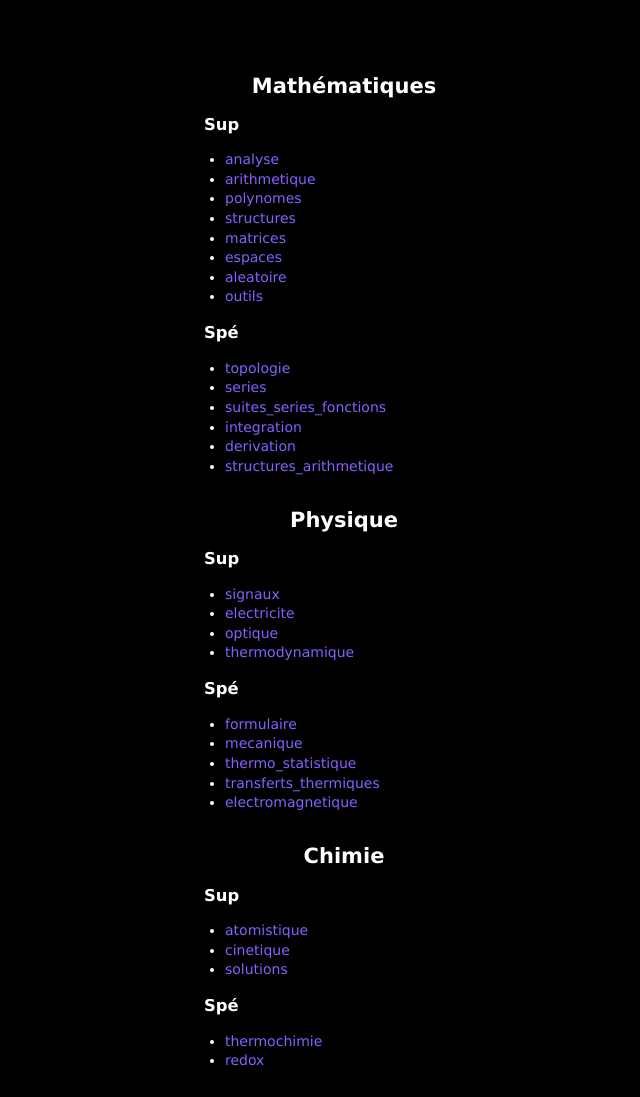
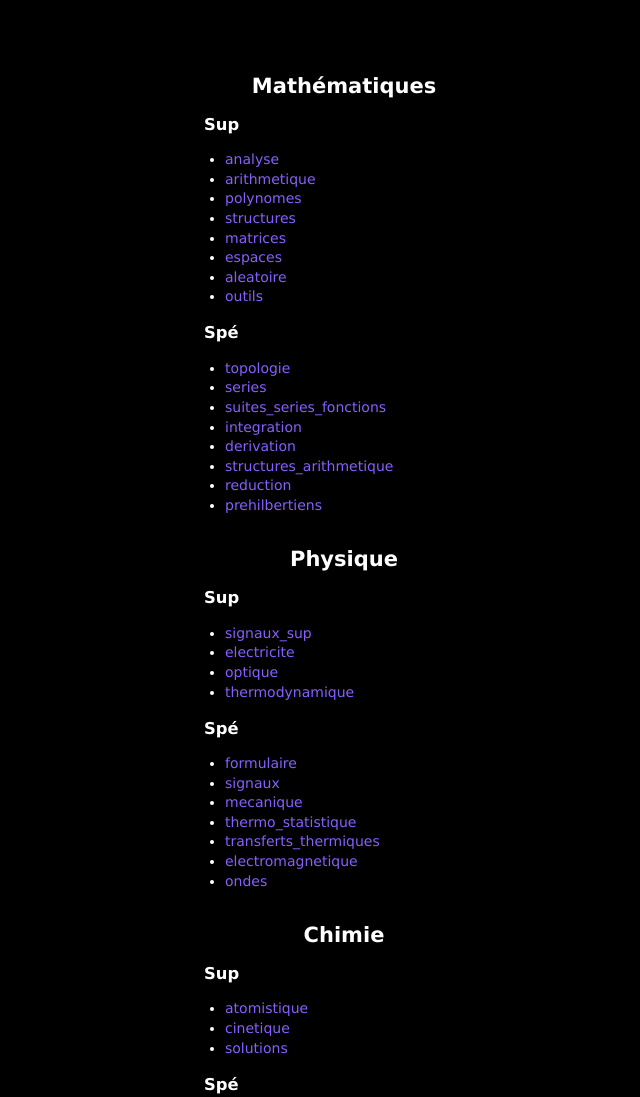
Before and after one commit to arthur-jacquin/site, a plain HTML site: page index.html in a window 1280 px wide. Shown: the top 1097 px of the page, without its empty margins (296-936 px from the left). Drawn offline with Linux system fonts and the light colour scheme.

Commit message:
Add newest files

```diff
--- a/index.html
+++ b/index.html
@@ -33,11 +33,13 @@
     <li><a href="integration">integration</a></li>
     <li><a href="derivation">derivation</a></li>
     <li><a href="structures_arithmetique">structures_arithmetique</a></li>
+    <li><a href="reduction">reduction</a></li>
+    <li><a href="prehilbertiens">prehilbertiens</a></li>
 </ul>
 <h2>Physique</h2>
 <h3>Sup</h3>
 <ul>
-    <li><a href="signaux">signaux</a></li>
+    <li><a href="signaux_sup">signaux_sup</a></li>
     <li><a href="electricite">electricite</a></li>
     <li><a href="optique">optique</a></li>
     <li><a href="thermodynamique">thermodynamique</a></li>
@@ -45,11 +47,12 @@
 <h3>Spé</h3>
 <ul>
     <li><a href="formulaire">formulaire</a></li>
+    <li><a href="signaux">signaux</a></li>
     <li><a href="mecanique">mecanique</a></li>
     <li><a href="thermo_statistique">thermo_statistique</a></li>
     <li><a href="transferts_thermiques">transferts_thermiques</a></li>
     <li><a href="electromagnetique">electromagnetique</a></li>
-    <!-- <li><a href="quantique">quantique</a></li> -->
+    <li><a href="ondes">ondes</a></li>
 </ul>
 <h2>Chimie</h2>
 <h3>Sup</h3>
@@ -81,7 +84,10 @@
     <li><a href="mailto:arthur@jacquin.xyz">Contact</a></li>
 </ul>
 <!--
-conducteurs
+    optique
+    equa diff
+    probas
+    quantique
 -->
 </body>
 </html>
```
Also changed, not shown: 7 other files.
